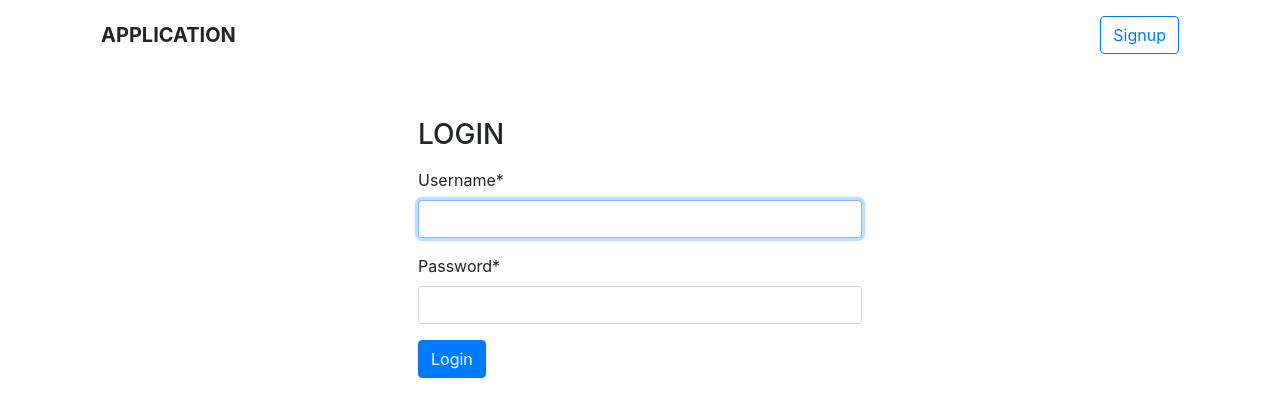
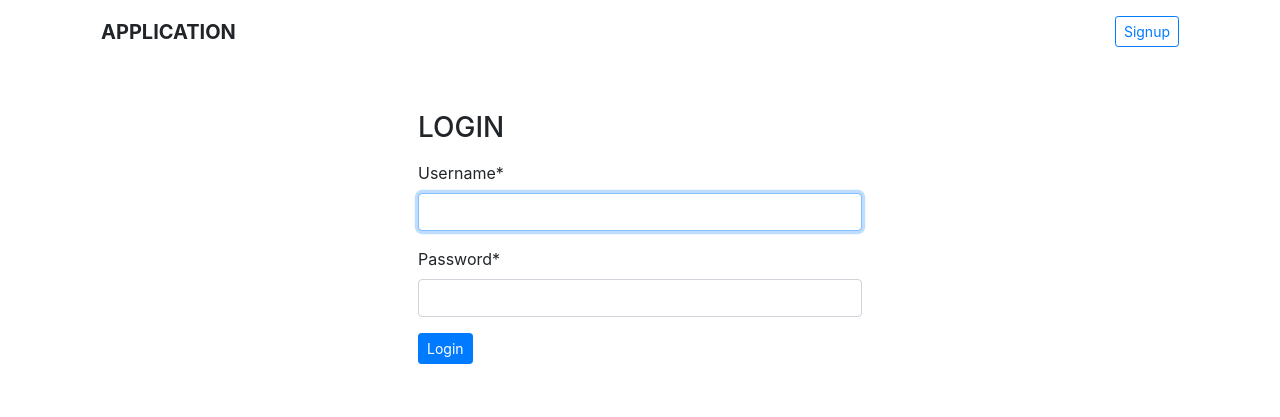
Before and after one commit to gerleojerry/Todo-Application-with-Django, a Django app: page /user/login/ in a window 1280 px wide. Shown: the top 417 px of the page. Run offline with Django 3.2, Linux system fonts and the light colour scheme; some libraries are stand-ins or nearby versions.

Commit message:
Made a change to the login page

```diff
--- a/templates/login.html
+++ b/templates/login.html
@@ -14,10 +14,10 @@
   <div class="container">
 
     <header class = "d-flex justify-content-between  align-items-center p-3">
-      <span class = "font-weight-bold display-6 lead">APPLICATION</span>
+      <span class = "font-weight-bold display-7 lead">APPLICATION</span>
 
       <nav>
-        <a class= "btn btn-outline-primary btn-md" href="{% url 'signup' %}"> Signup </a>
+        <a class= "btn btn-outline-primary btn-sm" href="{% url 'signup' %}"> Signup </a>
       </nav>
 
     </header>
@@ -37,10 +37,10 @@
 
       <form style = "width: 40%; margin: auto;" class = "form_element" method = "POST" action = "{% url 'login' %}">
         {% csrf_token %}
-        <h3 class=  "my-3">LOGIN </h3>
+        <h3 class= "my-3 display-8">LOGIN </h3>
         {{form | crispy}}
 
-        <button class = "btn btn-primary btn-md" type="submit">Login</button>
+        <button class = "btn btn-primary btn-sm" type="submit">Login</button>
       </form>
     </div>
 
```
Also changed, not shown: TodoApp/settings.py (+3 -7 lines), application/migrations/0002_alter_tasks_created_time.py (added), db.sqlite3, 1 other file.
